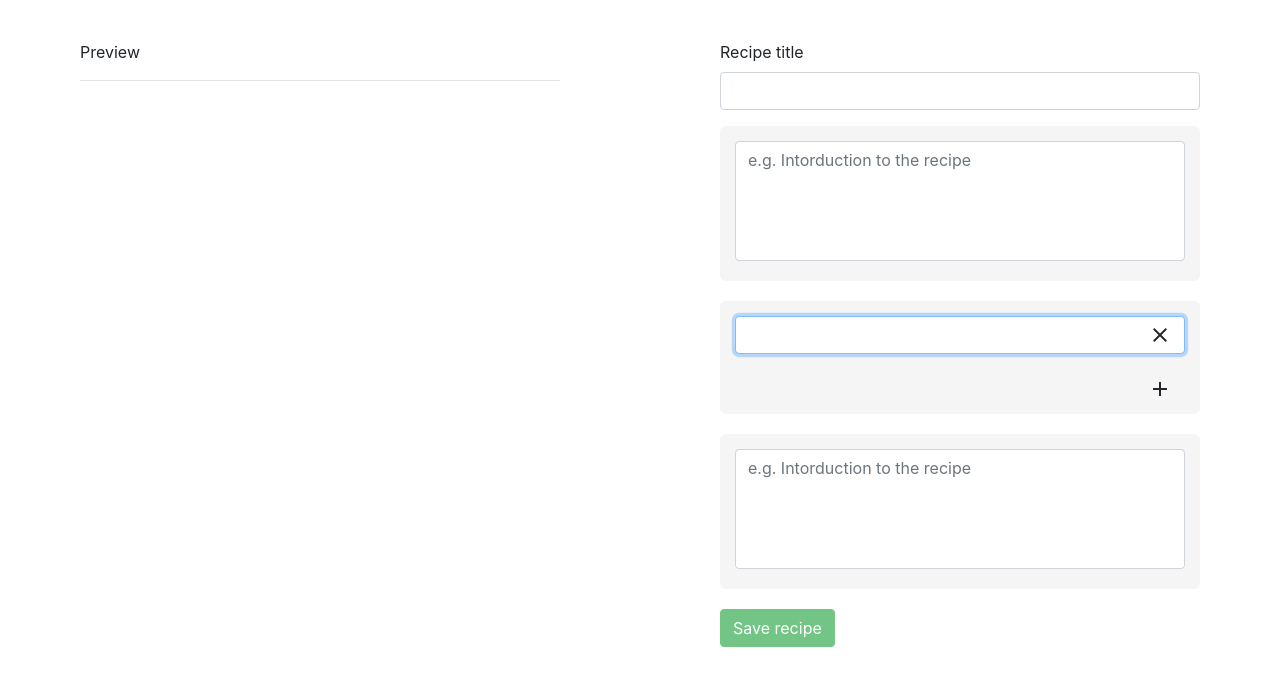
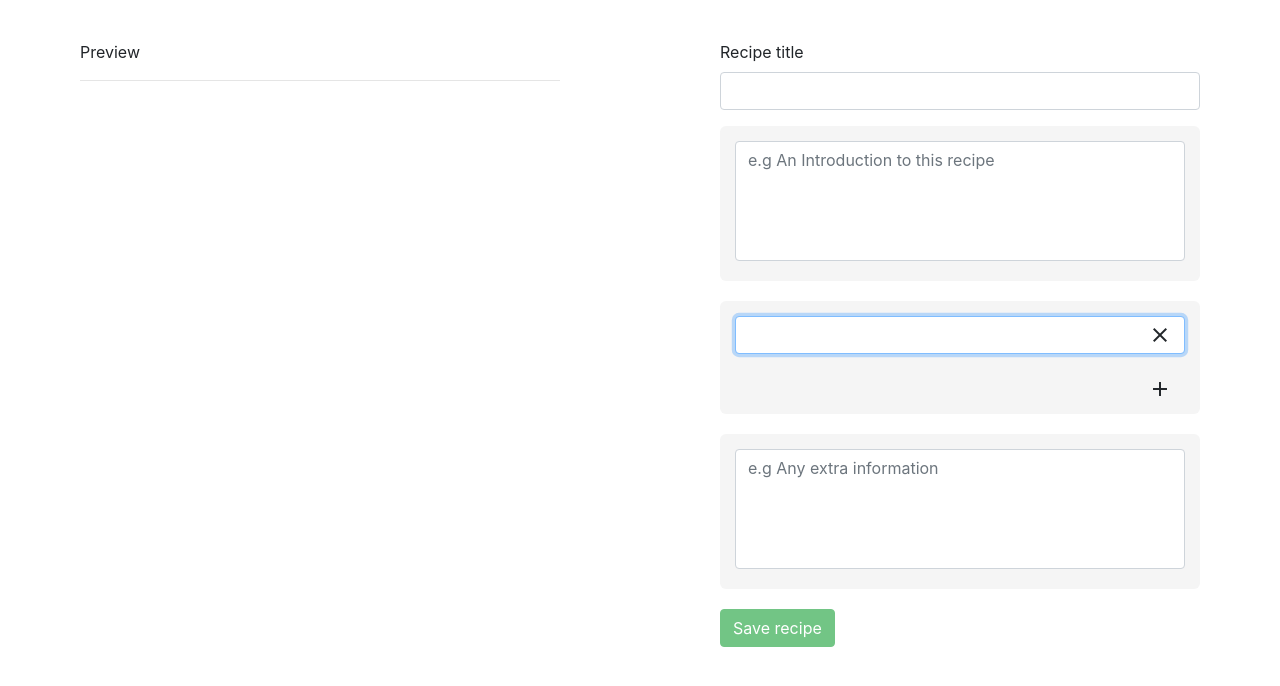
Before and after one commit to Gunzalez/recipe-builder, a React (Create React App) app: page / in a window 1280 px wide. Shown: the top 686 px of the page. Built offline with nearby package versions, Linux system fonts and the light colour scheme.

Commit message:
Add helper text to additonal content

```diff
--- a/src/components/AdditionalContent/AdditionalContent.js
+++ b/src/components/AdditionalContent/AdditionalContent.js
@@ -1,6 +1,6 @@
 import React from 'react';
 
-const additionalContent = ({ position, content }) => {
+const additionalContent = ({ position, content, helperText }) => {
 
     return (
         <div className='form-group'>
@@ -8,7 +8,7 @@ const additionalContent = ({ position, content }) => {
 
                 <textarea data-name={position}
                     className='form-control'
-                    placeholder='e.g. Intorduction to the recipe'
+                    placeholder={helperText}
                     defaultValue={content}></textarea>
             </div>
         </div>
--- a/src/containers/RecipeBuilder/RecipeBuilder.js
+++ b/src/containers/RecipeBuilder/RecipeBuilder.js
@@ -150,7 +150,10 @@ class RecipeBuilder extends Component {
                         </div>
 
                         <fieldset>
-                            <AdditionalContent position={'topContent'} content={topContent}  />
+                            <AdditionalContent
+                                position={'topContent'}
+                                helperText={'e.g An Introduction to this recipe'}
+                                content={topContent}  />
                         </fieldset>
 
                         <fieldset>
@@ -165,7 +168,10 @@ class RecipeBuilder extends Component {
                         </fieldset>
 
                         <fieldset>
-                            <AdditionalContent position={'bottomContent'} content={bottomContent}  />
+                            <AdditionalContent
+                                position={'bottomContent'}
+                                helperText={'e.g Any extra information'}
+                                content={bottomContent}  />
                         </fieldset>
 
                         <button type='submit' className={'btn btn-success'}
```
